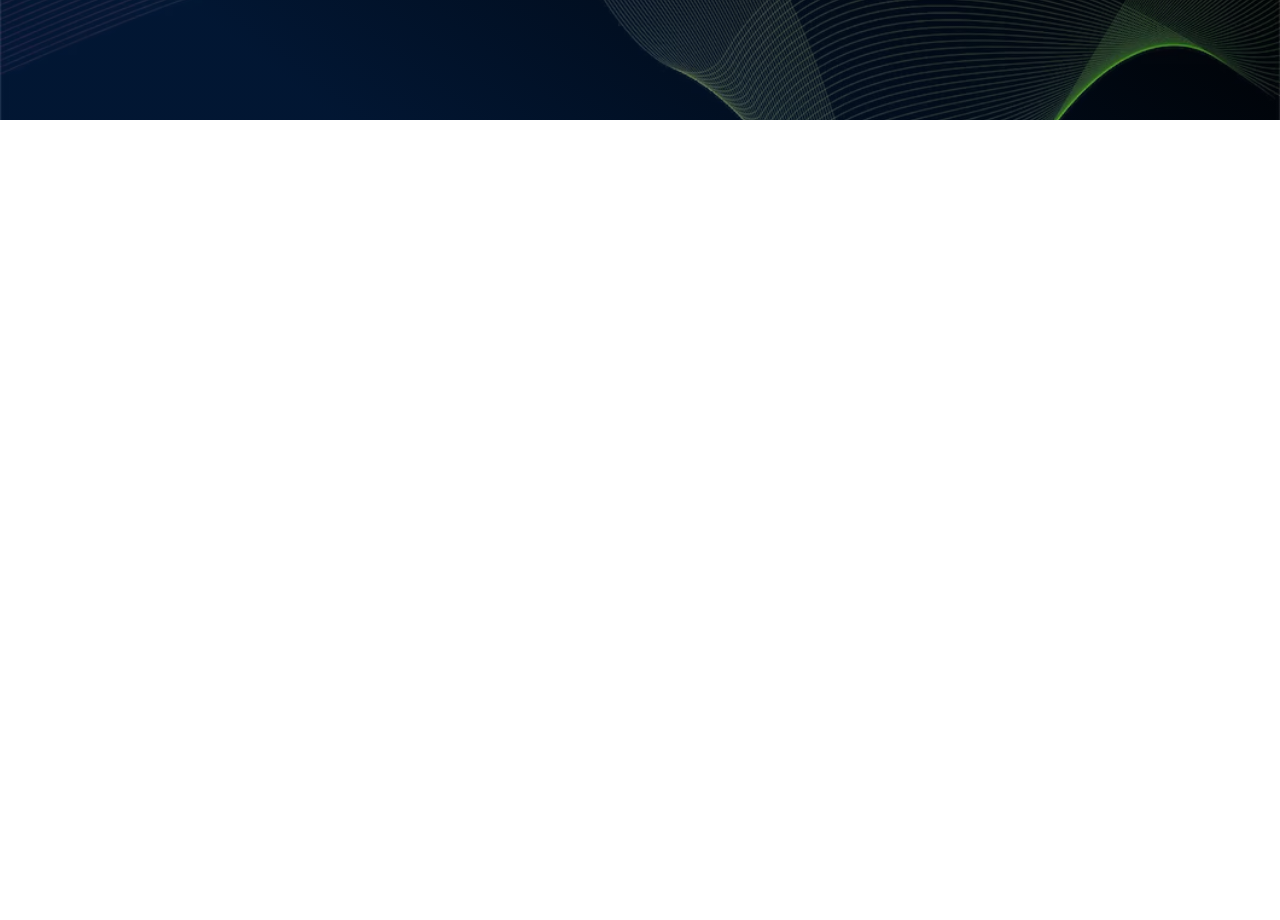
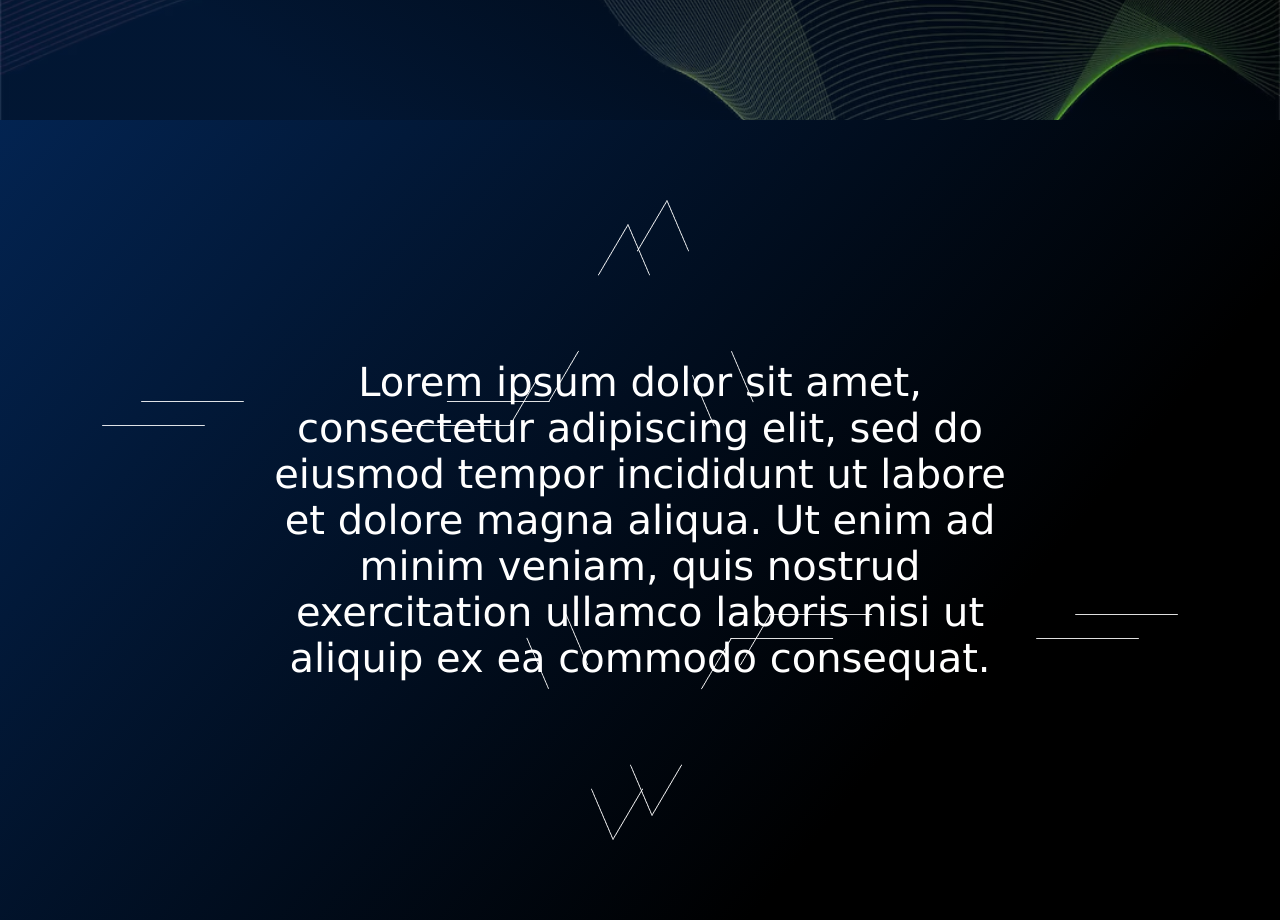
Before and after one commit to m-megha/appmatix, a React (Vite) app: page / in a window 1280 px wide. Shown: the part 880-1800 px from the top of the page. Before the commit the page ends 1000 px from the top, so only its background shows below. Built offline with nearby package versions, Linux system fonts and the light colour scheme.

Commit message:
Implemented about section

```diff
--- a/src/App.tsx
+++ b/src/App.tsx
@@ -1,12 +1,14 @@
-import './App.css'
-import Header from './components/Header'
+import "./App.css";
+import About from "./components/About";
+import Header from "./components/Header";
 
 function App() {
-
   return (
-    // <div>Appmatix</div>
-    <Header></Header>
-  )
+    <>
+      <Header />
+      <About />
+    </>
+  );
 }
 
-export default App
+export default App;
--- /dev/null
+++ b/src/components/About.css
@@ -0,0 +1,46 @@
+.about {
+  height: 100vh;
+  background: linear-gradient(129.79deg, #075acd -111.46%, #000000 72.72%);
+  display: flex;
+  justify-content: center;
+  align-items: center;
+  padding: 0 10%;
+  position: relative;
+}
+
+.content {
+  width: 75%;
+  text-align: center;
+}
+
+h1 {
+  color: white;
+  font-size: 40px;
+  font-weight: 400;
+}
+
+#lineGroup1 {
+  position: absolute;
+  top: 10%;
+  left: 11%;
+}
+
+#lineGroup2 {
+  position: absolute;
+  top: 13%;
+  left: 8%;
+}
+
+#lineGroup3 {
+  position: absolute;
+  bottom: 10%;
+  right: 11%;
+  transform: rotate(180deg);
+}
+
+#lineGroup4 {
+  position: absolute;
+  bottom: 13%;
+  right: 8%;
+  transform: rotate(180deg);
+}
--- /dev/null
+++ b/src/components/About.tsx
@@ -0,0 +1,23 @@
+import "./About.css";
+import LineGroup from "/assets/images/LineGroup.png";
+
+const About = () => {
+  return (
+    <div className="about">
+      <div className="content">
+        <img id="lineGroup1" src={LineGroup} />
+        <img id="lineGroup2" src={LineGroup} />
+        <h1>
+          Lorem ipsum dolor sit amet, consectetur adipiscing elit, sed do
+          eiusmod tempor incididunt ut labore et dolore magna aliqua. Ut enim ad
+          minim veniam, quis nostrud exercitation ullamco laboris nisi ut
+          aliquip ex ea commodo consequat.
+        </h1>
+        <img id="lineGroup3" src={LineGroup} />
+        <img id="lineGroup4" src={LineGroup} />
+      </div>
+    </div>
+  );
+};
+
+export default About;
```
Also changed, not shown: public/assets/images/LineGroup.png (added).
